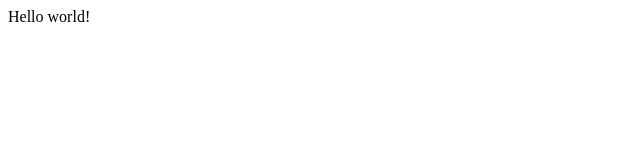
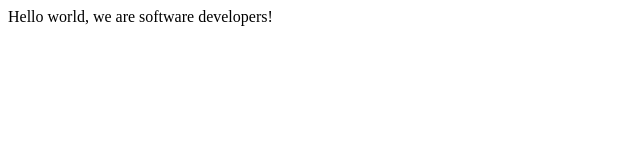
Before and after one commit to salta33/trials1, a plain HTML site: page index.html in a window 1280 px wide. Shown: the whole page, without its empty margins (0-640 px from the left). Drawn offline with Linux system fonts and the light colour scheme; files that its build step writes are made by us from their sources; files whose address does not match are found by name.

Commit message:
modified:   index.html

```diff
--- a/index.html
+++ b/index.html
@@ -8,7 +8,7 @@
 
   <body>
     <script src="https://cdn.freecodecamp.org/testable-projects-fcc/v1/bundle.js"></script>
- Hello world!
+ Hello world, we are software developers!
  <!--
     Hello Camper!
 
```
